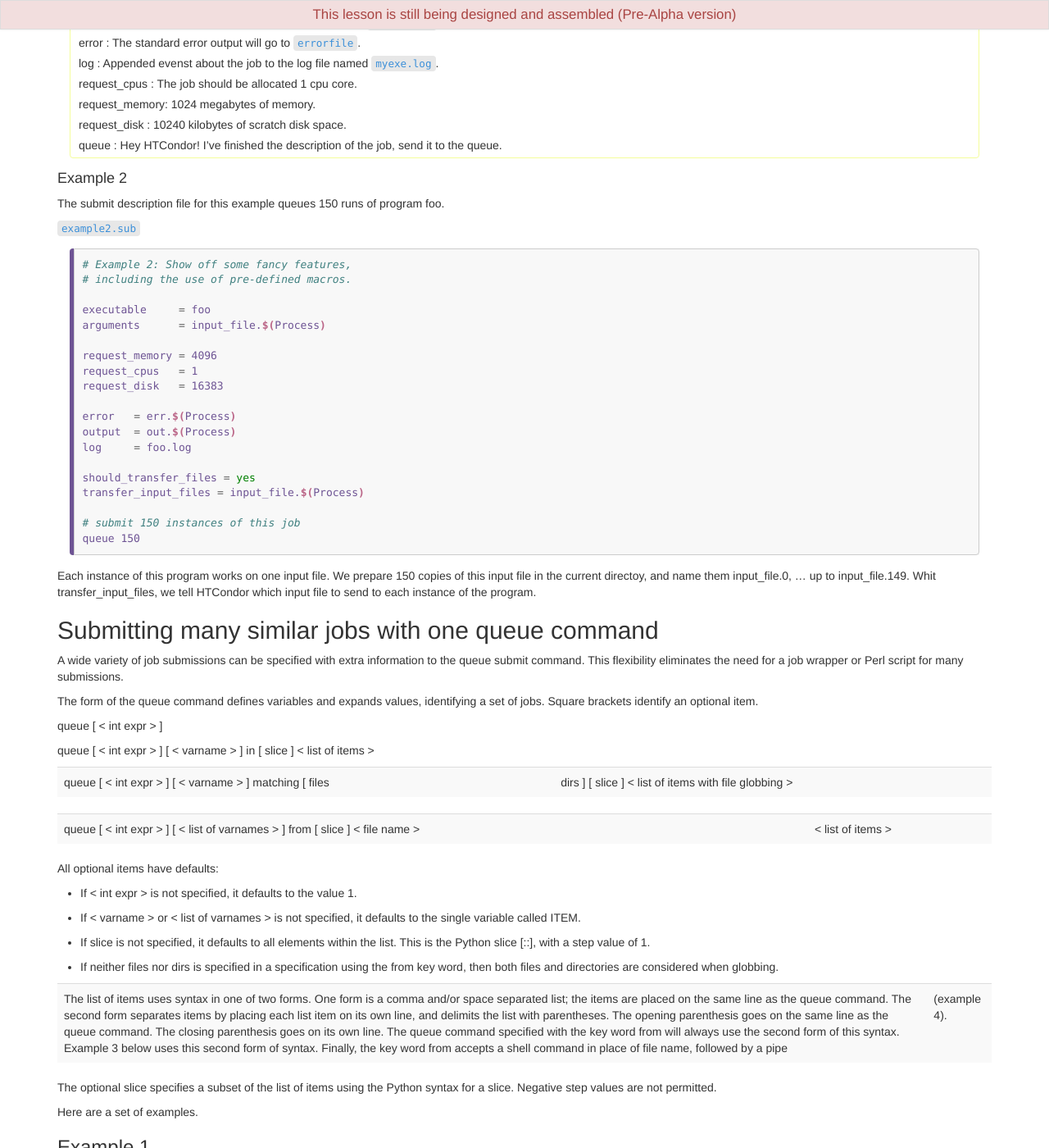
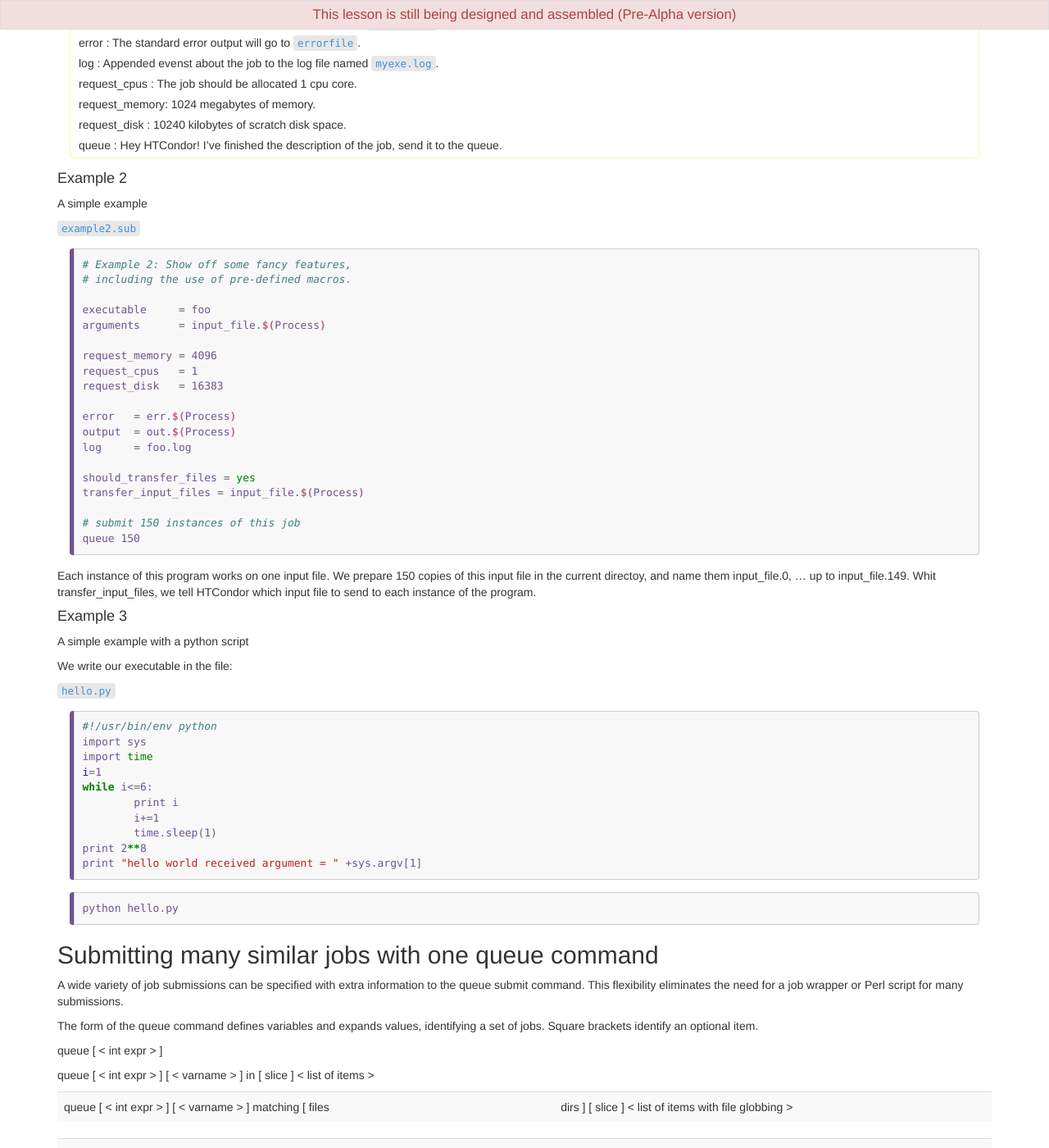
Before and after one commit to Cecilia-Duran/chicago_tier3_batch_and_storage, a Jekyll site: the page built from _episodes/04-submitting_ajob.md, in a window 1280 px wide and 1400 px high, scrolled down 1321 px. Shown: the whole window at 82% size. Built offline with Jekyll 4.4.1, drawn with Linux system fonts in a browser that asks for light colours; some of the changed text lies outside the part shown.

Commit message:
Update 04-submitting_ajob.md

````diff
--- a/_episodes/04-submitting_ajob.md
+++ b/_episodes/04-submitting_ajob.md
@@ -74,8 +74,7 @@ queue
 
 #### Example 2
 
-
-The submit description file for this example queues 150 runs of program foo.
+A simple example
 
 `example2.sub`
 ```bash
@@ -103,6 +102,34 @@ queue 150
 Each instance of this program works on one input file.
 We prepare 150 copies of this input file in the current directoy, and name them input_file.0, ... up to input_file.149.
 Whit transfer_input_files, we tell HTCondor which input file to send to each instance of the program.
+
+#### Example 3
+
+A simple example with a python script
+
+We write our executable in the file:
+
+`hello.py`
+```bash
+#!/usr/bin/env python
+import sys
+import time
+i=1
+while i<=6:
+        print i
+        i+=1
+        time.sleep(1)
+print 2**8
+print "hello world received argument = " +sys.argv[1]
+```
+
+```bash
+python hello.py
+```
+
+
+
+
 
 ## Submitting many similar jobs with one queue command
 
````
Also changed, not shown: other parts of _episodes/04-submitting_ajob.md (+1 -1 lines).
